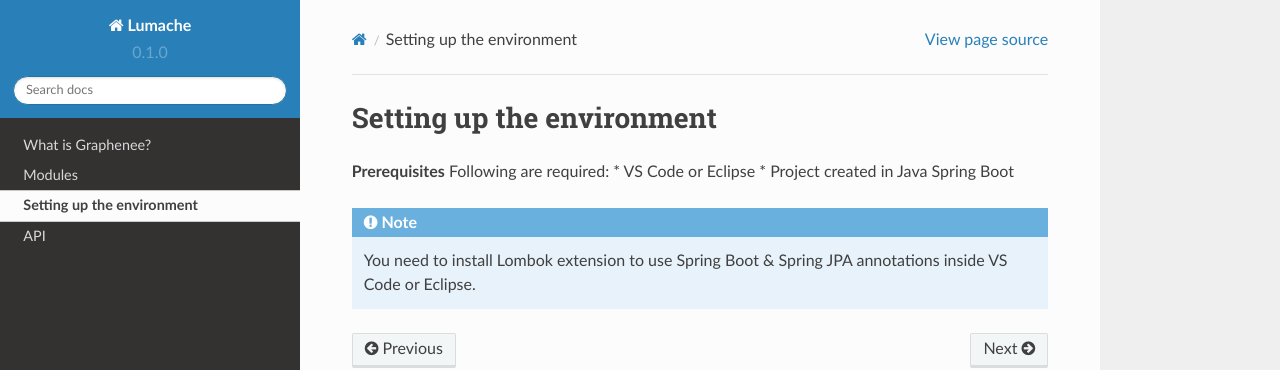
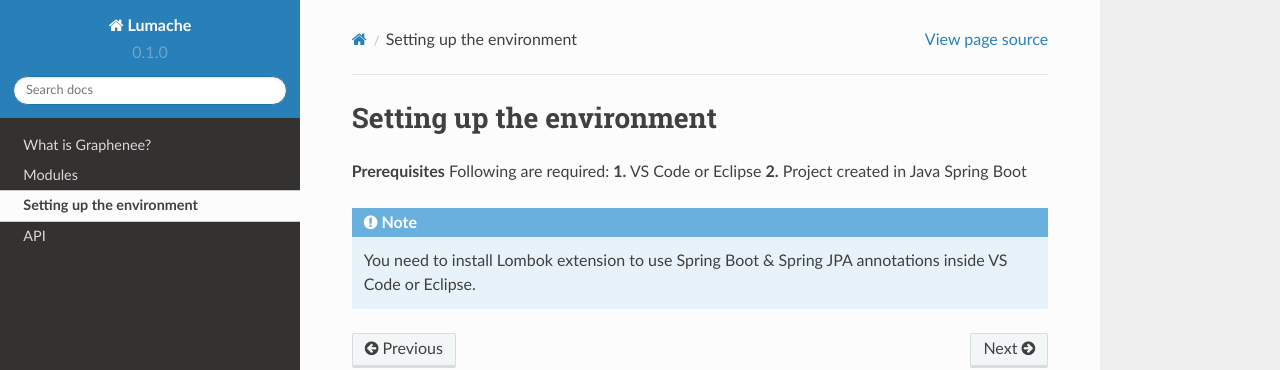
Before and after one commit to subanzafar/rtd-tutorial, a Sphinx documentation site: the page built from docs/source/env.rst, in a window 1280 px wide. Shown: the top 370 px of the page. Built offline with Sphinx 7.4.7 and the Read the Docs theme 2.0.0, drawn with Linux system fonts in a browser that asks for light colours.

```diff
--- a/docs/source/env.rst
+++ b/docs/source/env.rst
@@ -3,8 +3,8 @@ Setting up the environment
 
 **Prerequisites**
 Following are required:
-* VS Code or Eclipse
-* Project created in Java Spring Boot
+**1.** VS Code or Eclipse
+**2.** Project created in Java Spring Boot
 
 .. note::
 
```
